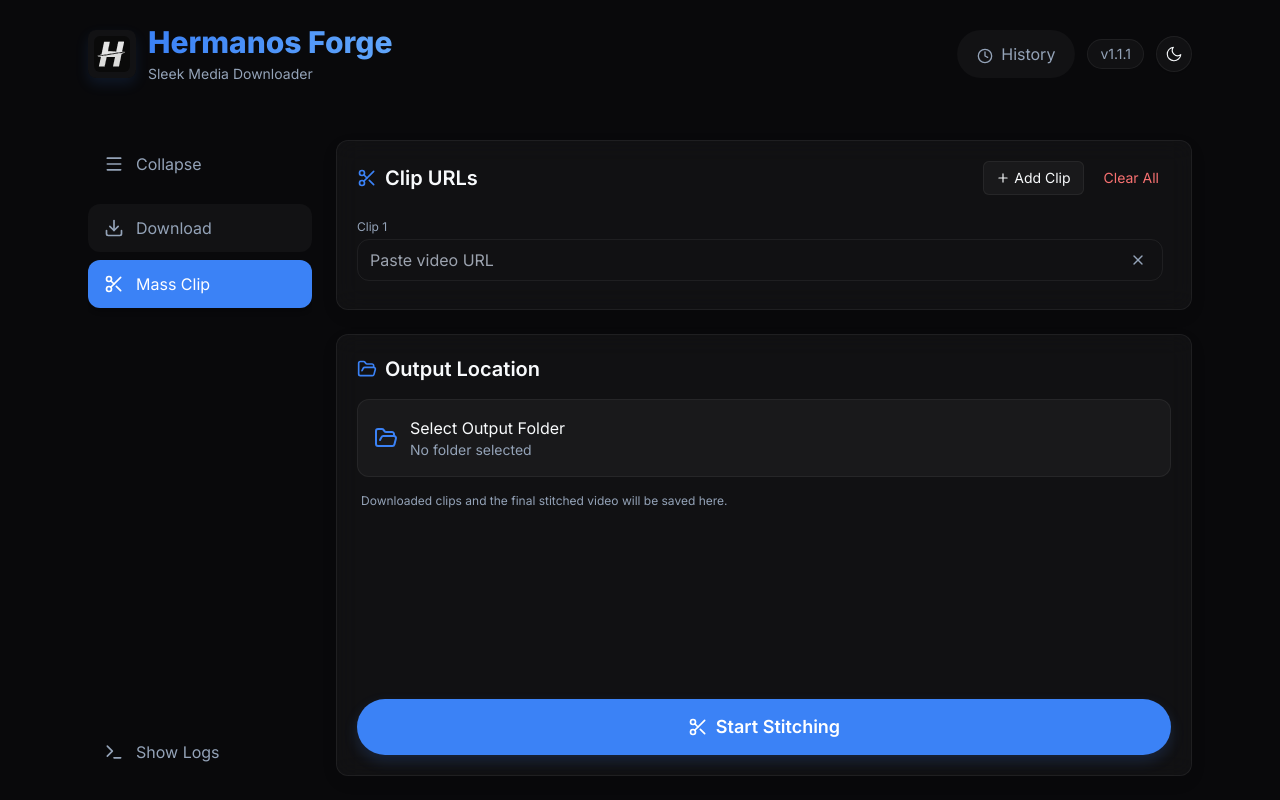
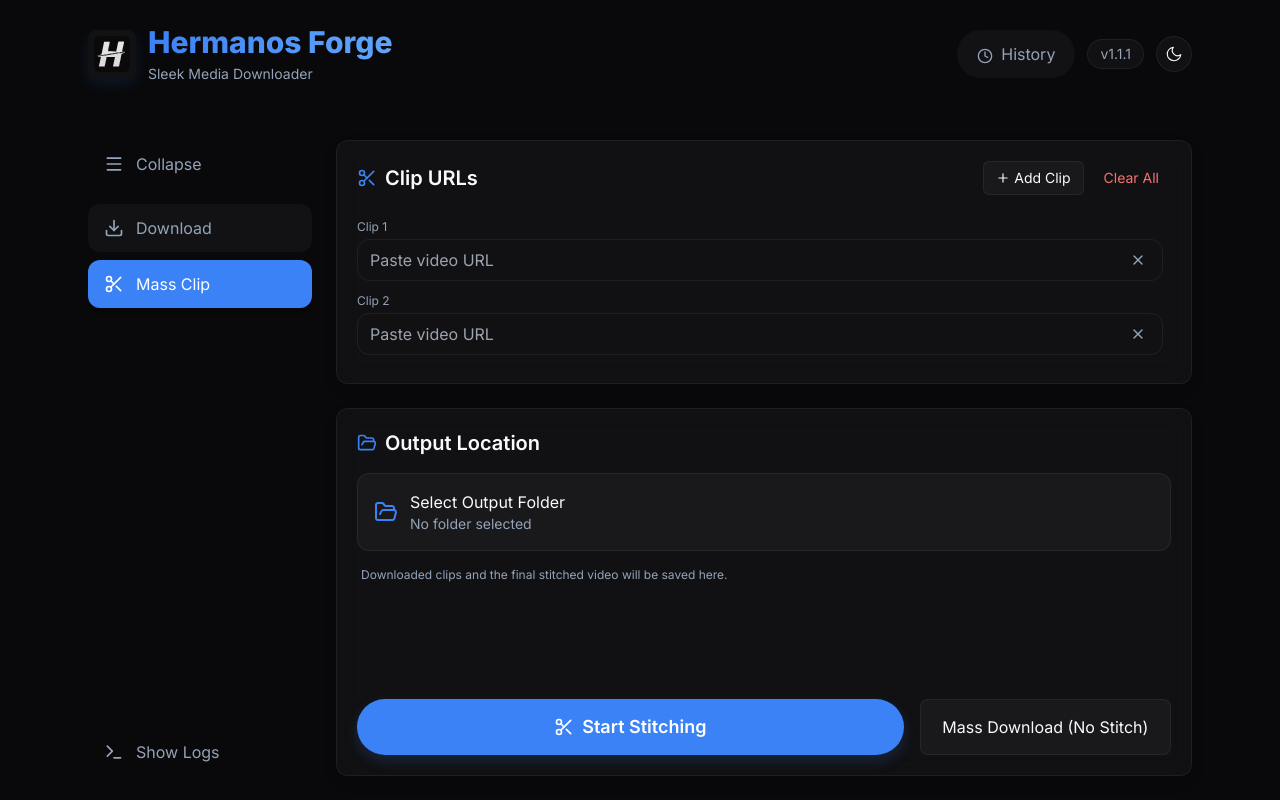
Before and after one commit to johncarlangelo/Hermanos-Forge, a React (Vite) app: page / in a window 1280 px wide. Both pictures are taken after a click on the button "Mass Clip". Built offline with nearby package versions, Linux system fonts and the light colour scheme.

Commit message:
feat: add button for mass clip download only

```diff
--- a/electron/main.cjs
+++ b/electron/main.cjs
@@ -212,7 +212,7 @@ function runBackendCommand(action, extraArgs = [], event) {
 }
 
 // IPC Handlers
-ipcMain.handle('stitch-clips', async (event, { urls, outputDir }) => {
+ipcMain.handle('stitch-clips', async (event, { urls, outputDir, noStitch }) => {
     return new Promise((resolve, reject) => {
         const backend = getBackendExe();
         if (!fs.existsSync(backend.cmd)) {
@@ -222,6 +222,7 @@ ipcMain.handle('stitch-clips', async (event, { urls, outputDir }) => {
         }
 
         const args = [...backend.args, '--action', 'stitch_clips', '--urls', JSON.stringify(urls), '--outdir', outputDir];
+        if (noStitch) args.push('--no-stitch');
 
         let ffPath = null;
         try {
--- a/electron/preload.cjs
+++ b/electron/preload.cjs
@@ -20,7 +20,7 @@ contextBridge.exposeInMainWorld('electronAPI', {
 });
 
 contextBridge.exposeInMainWorld('stitchAPI', {
-    stitchClips: (urls, outputDir) => ipcRenderer.invoke('stitch-clips', { urls, outputDir }),
+    stitchClips: (urls, outputDir, noStitch = false) => ipcRenderer.invoke('stitch-clips', { urls, outputDir, noStitch }),
     cancelStitch: (outputDir) => ipcRenderer.invoke('cancel-stitch', { outputDir }),
     selectOutputFolder: () => ipcRenderer.invoke('select-output-folder'),
 
--- a/src/MassClipDownloader.jsx
+++ b/src/MassClipDownloader.jsx
@@ -59,7 +59,7 @@ const StatusPill = ({ state }) => {
 };
 
 export default function MassClipDownloader({ onStitchSuccess }) {
-  const [clips, setClips] = useState([makeClip()]);
+  const [clips, setClips] = useState([makeClip(), makeClip()]);
   const [outputDir, setOutputDir] = useState('');
   const [isProcessing, setIsProcessing] = useState(false);
   const [isCoolingDown, setIsCoolingDown] = useState(false);
@@ -93,7 +93,8 @@ export default function MassClipDownloader({ onStitchSuccess }) {
       setIsProcessing(false);
       setIsCoolingDown(true);
       setGlobalStatus('Done! Resetting in 5 seconds...');
-      toast.success(`Stitched video saved: ${finalPath}`, { style: { borderRadius: '10px', background: '#1E293B', color: '#fff' } });
+
+      toast.success(finalPath.endsWith('.mp4') ? `Stitched video saved: ${finalPath}` : `Clips downloaded to: ${finalPath}`, { style: { borderRadius: '10px', background: '#1E293B', color: '#fff' } });
 
       if (onStitchSuccess) {
         onStitchSuccess(finalPath, clipsRef.current);
@@ -102,7 +103,7 @@ export default function MassClipDownloader({ onStitchSuccess }) {
       setTimeout(() => {
         setIsCoolingDown(false);
         setGlobalStatus('');
-        setClips([makeClip()]);
+        setClips([makeClip(), makeClip()]);
       }, 5000);
     });
 
@@ -126,7 +127,7 @@ export default function MassClipDownloader({ onStitchSuccess }) {
 
   const clearAll = () => {
     if (isProcessing) return;
-    setClips([makeClip()]);
+    setClips([makeClip(), makeClip()]);
   };
 
   const selectFolder = async () => {
@@ -135,7 +136,7 @@ export default function MassClipDownloader({ onStitchSuccess }) {
     if (dir) setOutputDir(dir);
   };
 
-  const startStitching = async () => {
+  const startStitching = async (noStitch = false) => {
     const urls = clips.map((c) => c.url.trim()).filter(Boolean);
 
     if (urls.length === 0) {
@@ -157,7 +158,7 @@ export default function MassClipDownloader({ onStitchSuccess }) {
     try {
       if (window.stitchAPI) {
         setGlobalStatus('Starting download...');
-        await window.stitchAPI.stitchClips(urls, outputDir);
+        await window.stitchAPI.stitchClips(urls, outputDir, noStitch);
       }
     } catch (err) {
       setIsProcessing(false);
@@ -279,7 +280,7 @@ export default function MassClipDownloader({ onStitchSuccess }) {
           )}
           <div className="flex gap-4">
             <button
-              onClick={startStitching}
+              onClick={() => startStitching(false)}
             disabled={isProcessing || isCoolingDown}
             className="flex-[2] btn-primary h-14 text-lg flex items-center justify-center disabled:opacity-50"
           >
@@ -297,6 +298,16 @@ export default function MassClipDownloader({ onStitchSuccess }) {
               </>
             )}
           </button>
+
+          {!isProcessing && (
+            <button
+              onClick={() => startStitching(true)}
+              disabled={isCoolingDown}
+              className="flex-[1] bg-surface hover:bg-surfaceHover border border-border text-textPrimary h-14 rounded-lg font-medium transition-all active:scale-95 disabled:opacity-50 flex items-center justify-center"
+            >
+              Mass Download (No Stitch)
+            </button>
+          )}
 
           {isProcessing && (
             <button
```
Also changed, not shown: 1 other file (tests, documents, lock files or other folders).
